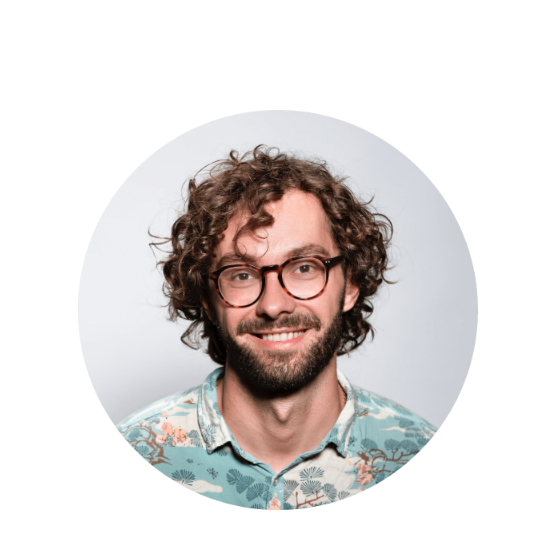
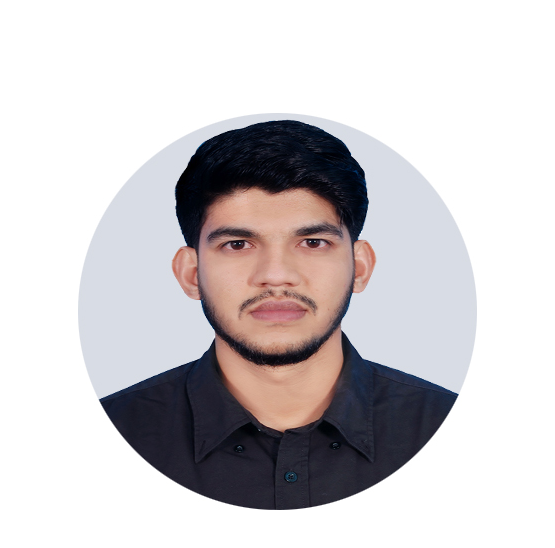
Before and after one commit to antor4920/Portfolio, a plain HTML site: page index.html in a window 1280 px wide. Shown: the part 162-710 px from the top of the page, 148-703 px from the left. Drawn offline with Linux system fonts and the light colour scheme.

Commit message:
Profile Update

```diff
--- a/index.html
+++ b/index.html
@@ -38,7 +38,7 @@
     </nav>
     <section id="profile">
         <div class="section__pic-container">
-            <img src="./assets/profile-pic.png" alt="Antor profile picture">
+            <img src="./assets/antor-profile.jpg" alt="Antor profile picture">
         </div>
         <div class="section__text">
             <p class="section__text__p1">Hello, I'm</p>
```
Also changed, not shown: assets/antor-profile.jpg (added).
